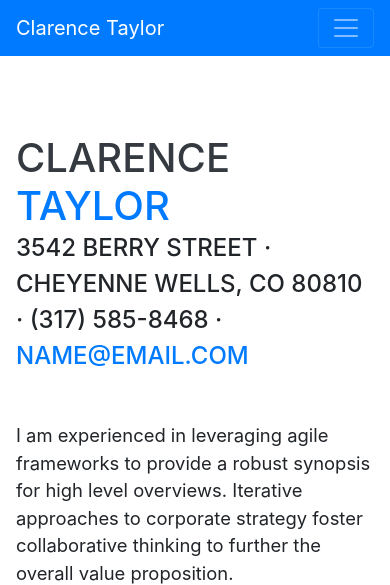
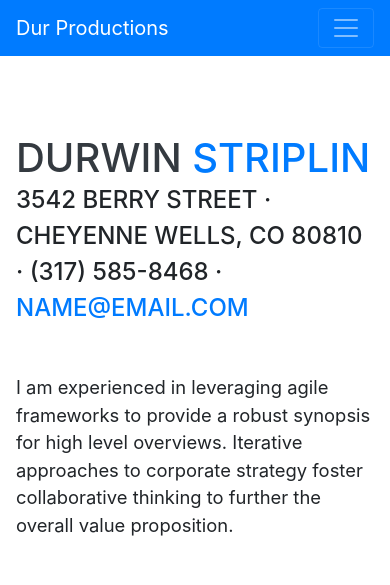
Before and after one commit to ArgonOwl/dur-productions, a website with bundled scripts: page index.html in a window 390 px wide. Shown: the top 585 px of the page. Built offline with nearby package versions, Linux system fonts and the light colour scheme; a web font is replaced by a local one.

Commit message:
Changes to Header and About Section
Changed title to "Dur Productions", added a simple description for site added myself as the author of the site.

```diff
--- a/index.html
+++ b/index.html
@@ -5,10 +5,10 @@
 
   <meta charset="utf-8">
   <meta name="viewport" content="width=device-width, initial-scale=1, shrink-to-fit=no">
-  <meta name="description" content="">
-  <meta name="author" content="">
+  <meta name="description" content="One stop shop for all of Durwin Striplins Productions from chemistry videos to music.">
+  <meta name="author" content="Morriah Striplin">
 
-  <title>Resume - Start Bootstrap Theme</title>
+  <title>Dur Productions</title>
 
   <!-- Bootstrap core CSS -->
   <link href="vendor/bootstrap/css/bootstrap.min.css" rel="stylesheet">
@@ -27,9 +27,9 @@
 
   <nav class="navbar navbar-expand-lg navbar-dark bg-primary fixed-top" id="sideNav">
     <a class="navbar-brand js-scroll-trigger" href="#page-top">
-      <span class="d-block d-lg-none">Clarence Taylor</span>
+      <span class="d-block d-lg-none">Dur Productions</span>
       <span class="d-none d-lg-block">
-        <img class="img-fluid img-profile rounded-circle mx-auto mb-2" src="img/profile.jpg" alt="">
+        <img class="img-fluid img-profile rounded-circle mx-auto mb-2" src="img/profile.jpg" alt="demo image">
       </span>
     </a>
     <button class="navbar-toggler" type="button" data-toggle="collapse" data-target="#navbarSupportedContent" aria-controls="navbarSupportedContent" aria-expanded="false" aria-label="Toggle navigation">
@@ -63,8 +63,8 @@
 
     <section class="resume-section p-3 p-lg-5 d-flex align-items-center" id="about">
       <div class="w-100">
-        <h1 class="mb-0">Clarence
-          <span class="text-primary">Taylor</span>
+        <h1 class="mb-0">Durwin
+          <span class="text-primary">Striplin</span>
         </h1>
         <div class="subheading mb-5">3542 Berry Street · Cheyenne Wells, CO 80810 · (317) 585-8468 ·
           <a href="mailto:name@email.com">name@email.com</a>
```
